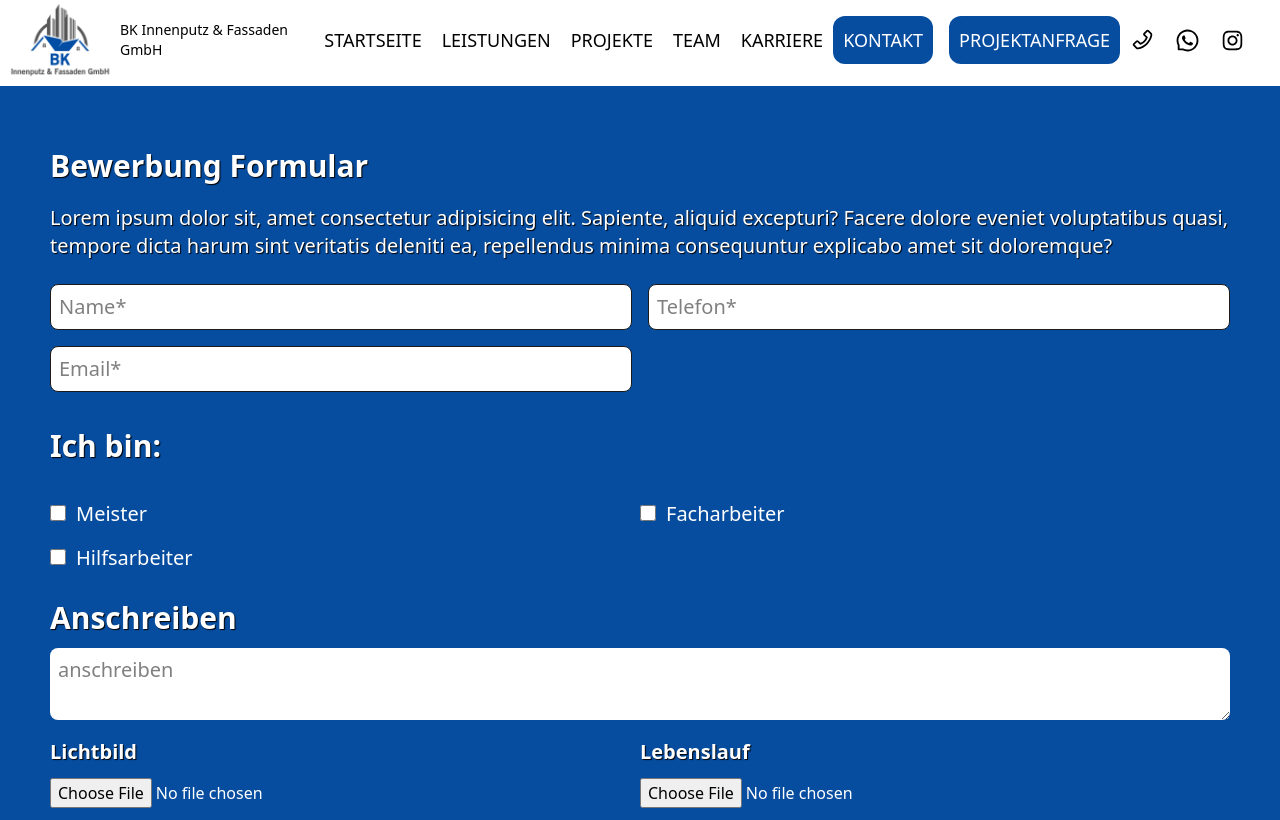
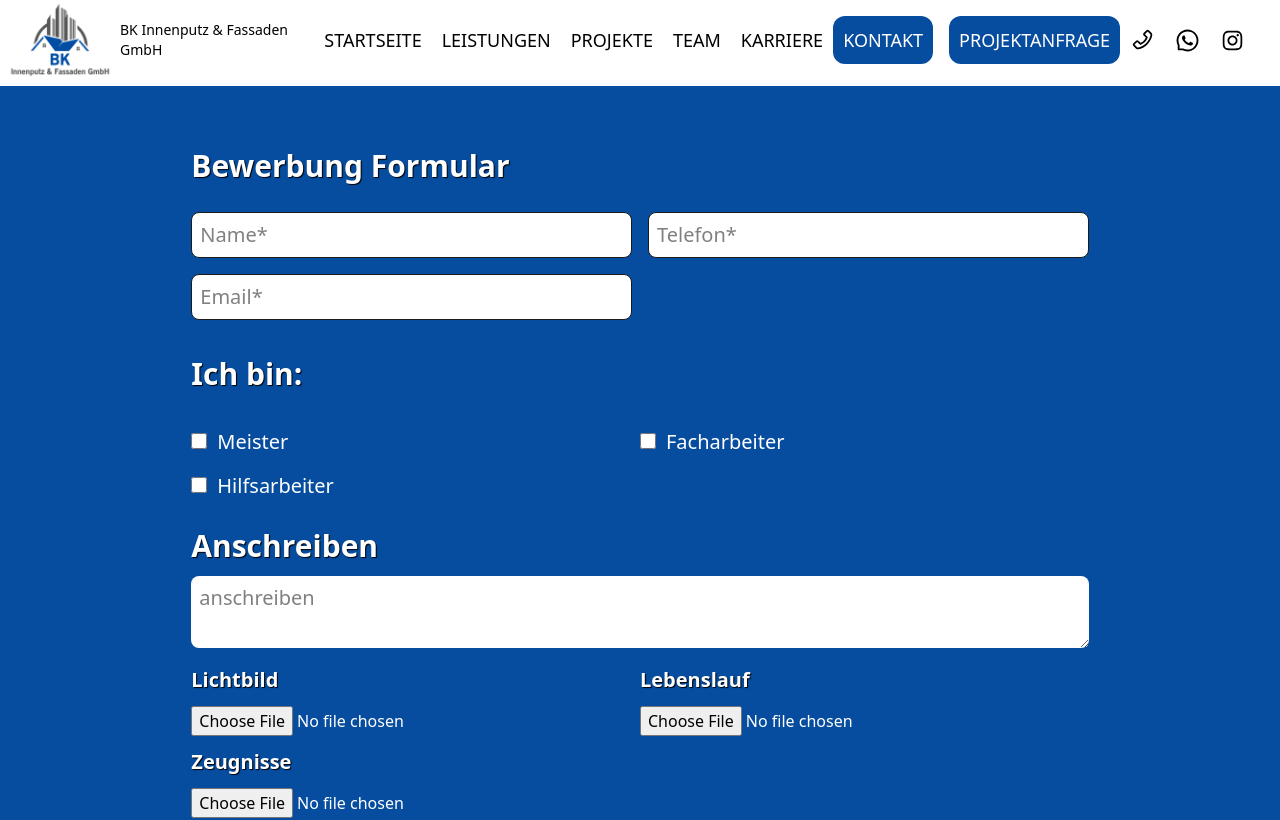
Before and after one commit to grandaragornd/BK-Innen-Fassaden, a Next.js app: page /bewerbung in a window 1280 px wide. Shown: the top 820 px of the page. Built offline with nearby package versions, Linux system fonts and the light colour scheme.

Commit message:
loremremove

```diff
--- a/components/BewerbungForm.jsx
+++ b/components/BewerbungForm.jsx
@@ -7,7 +7,6 @@ const BewerbungForm = () => {
         <form action="https://getform.io/f/2d8e20cc-f6d8-40c7-9b5a-cbc31669a85d" method="POST">
             <div className='inline-block text-white headertext'>
                 <h2 className='text-3xl font-semibold py-3'>Bewerbung Formular</h2>
-                <h2 className='text-xl py-2'>Lorem ipsum dolor sit, amet consectetur adipisicing elit. Sapiente, aliquid excepturi? Facere dolore eveniet voluptatibus quasi, tempore dicta harum sint veritatis deleniti ea, repellendus minima consequuntur explicabo amet sit doloremque?</h2>
             </div>
             <div className="grid grid-cols-1 sm:grid-cols-2 gap-4 py-2">
                 <div>
```
